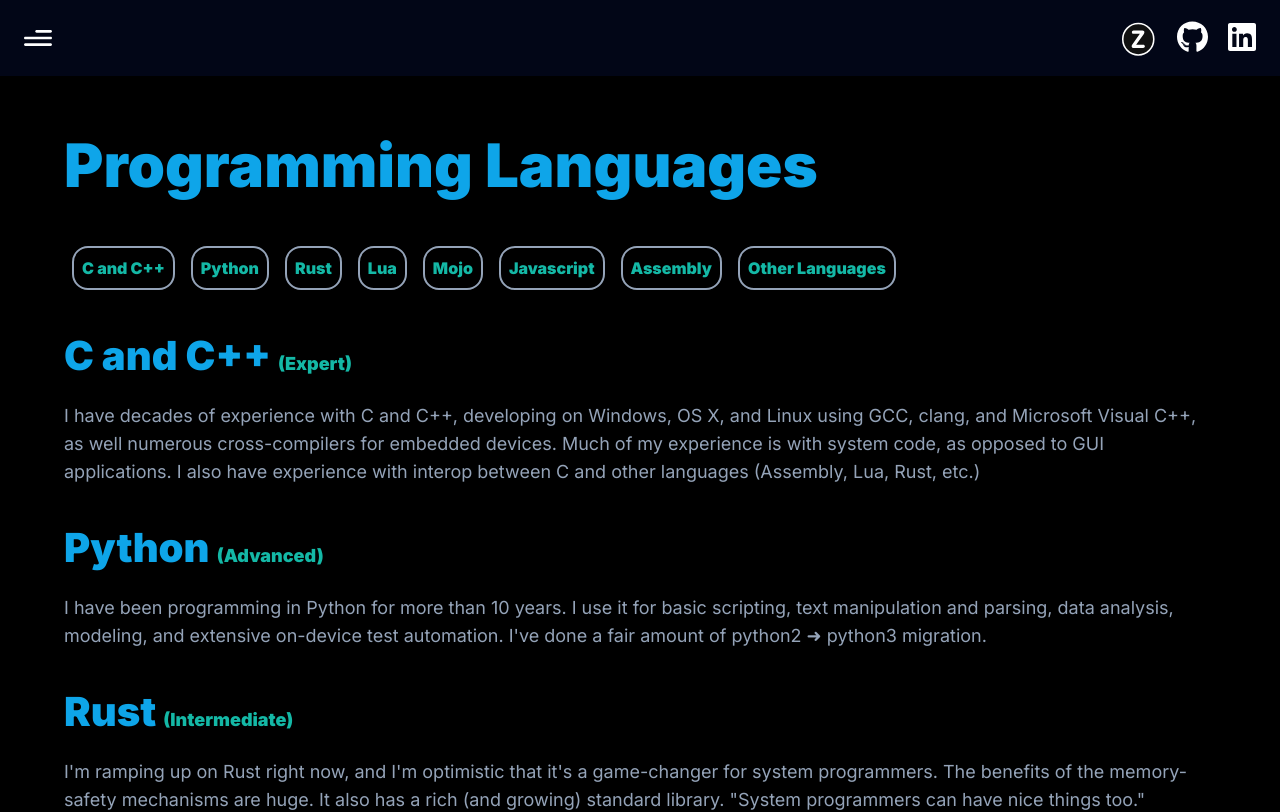
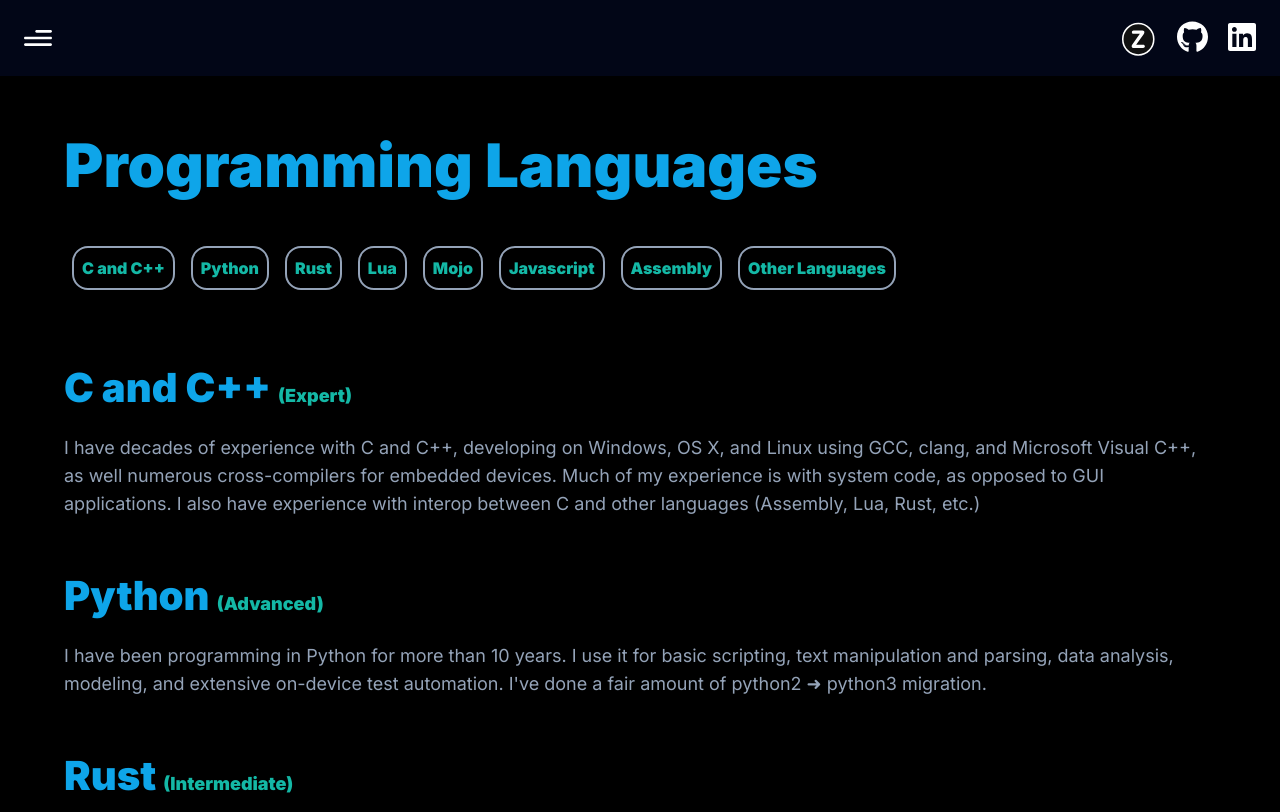
Before and after one commit to veryoddthomas/about, a Next.js app: page /languages in a window 1280 px wide. Shown: the top 812 px of the page. Built offline with nearby package versions, Linux system fonts and the light colour scheme.

Commit message:
Fix padding above item headings
It should look better now when you follow a link
to the item.

```diff
--- a/app/domains/page.jsx
+++ b/app/domains/page.jsx
@@ -4,7 +4,7 @@ import { domains } from "../data/domains";
 const DomainDescription = ({ title, id, desc }) => (
   <div>
     <a id={id} />
-    <div className='mt-12 text-lg'>
+    <div className='py-4 text-lg'>
       <h2>{title}</h2>
       <div className='space-y-4'>
         {desc.map((paragraph, paragraph_index) => (
--- a/app/languages/page.jsx
+++ b/app/languages/page.jsx
@@ -4,7 +4,7 @@ import { languages, proficiency_ratings } from "../data/languages";
 const LanguageDescription = ({ title, id, desc, proficiency }) => (
   <div>
     <a id={id} />
-    <div className='mt-12 text-lg'>
+    <div className='py-4 text-lg'>
       <h2>{title}
         <span className='group relative'>
           <span className='text-lg text-tertiary-light'> &nbsp;({proficiency})</span>
```
